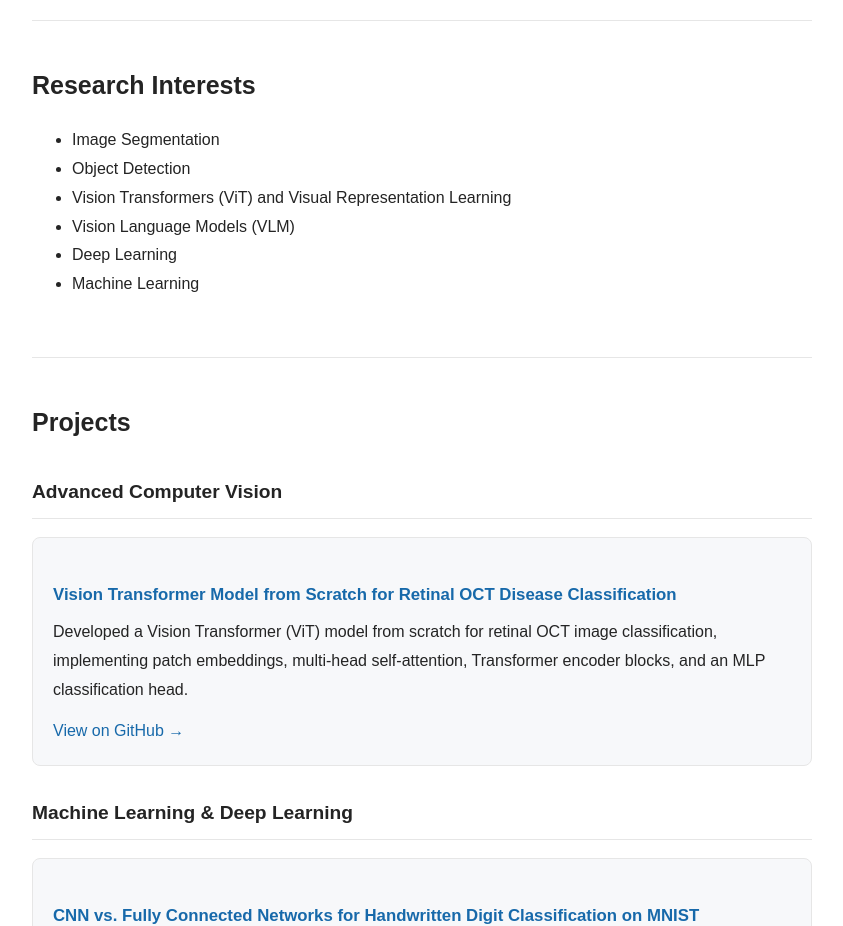
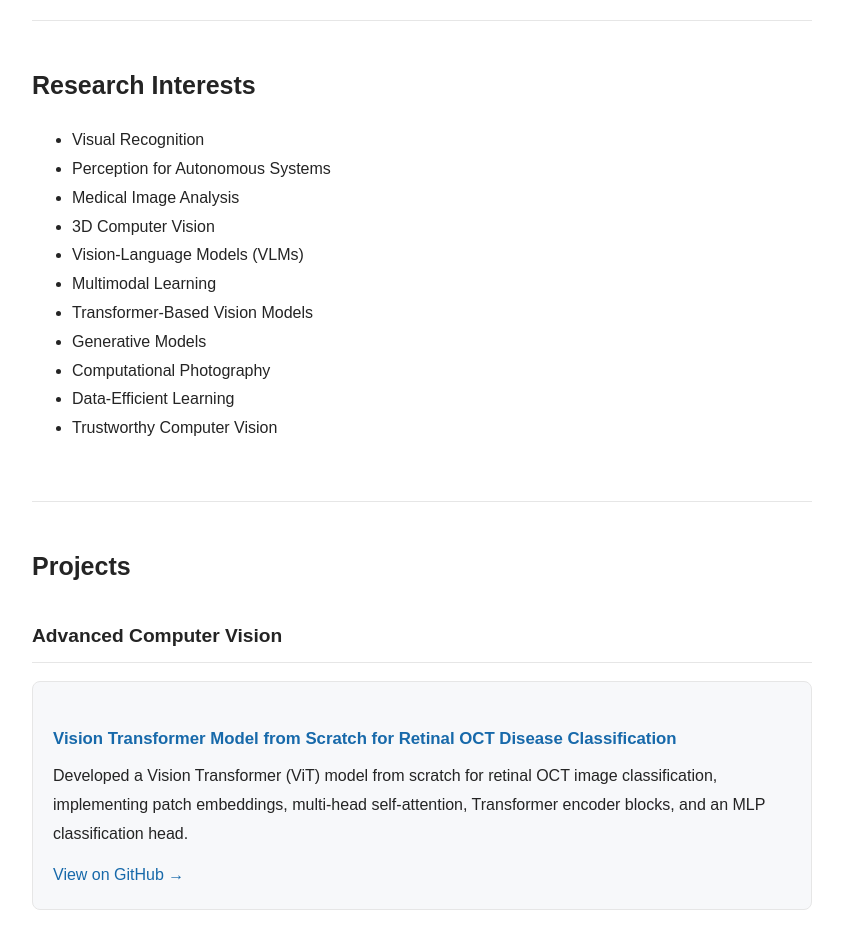
Before and after one commit to sma-rajaei/sma-rajaei.github.io, a plain HTML site: page index.html in a window 1280 px wide. Shown: the part 840-1766 px from the top of the page, without its empty margins (218-1061 px from the left). Drawn offline with Linux system fonts and the light colour scheme.

Commit message:
Research Interests

```diff
--- a/index.html
+++ b/index.html
@@ -170,12 +170,17 @@
     <section id="research" class="content-section">
       <h2>Research Interests</h2>
       <ul>
-        <li>Image Segmentation</li>
-        <li>Object Detection</li>
-        <li>Vision Transformers (ViT) and Visual Representation Learning</li>
-        <li>Vision Language Models (VLM) </li>
-        <li>Deep Learning</li>
-        <li>Machine Learning</li>
+        <li>Visual Recognition</li>
+        <li>Perception for Autonomous Systems</li>
+        <li>Medical Image Analysis</li>
+        <li>3D Computer Vision</li>
+        <li>Vision-Language Models (VLMs)</li>
+        <li>Multimodal Learning</li>
+        <li>Transformer-Based Vision Models </li>
+        <li>Generative Models</li>
+        <li>Computational Photography</li>
+        <li>Data-Efficient Learning</li>
+        <li>Trustworthy Computer Vision</li>
       </ul>
     </section>
 
```
